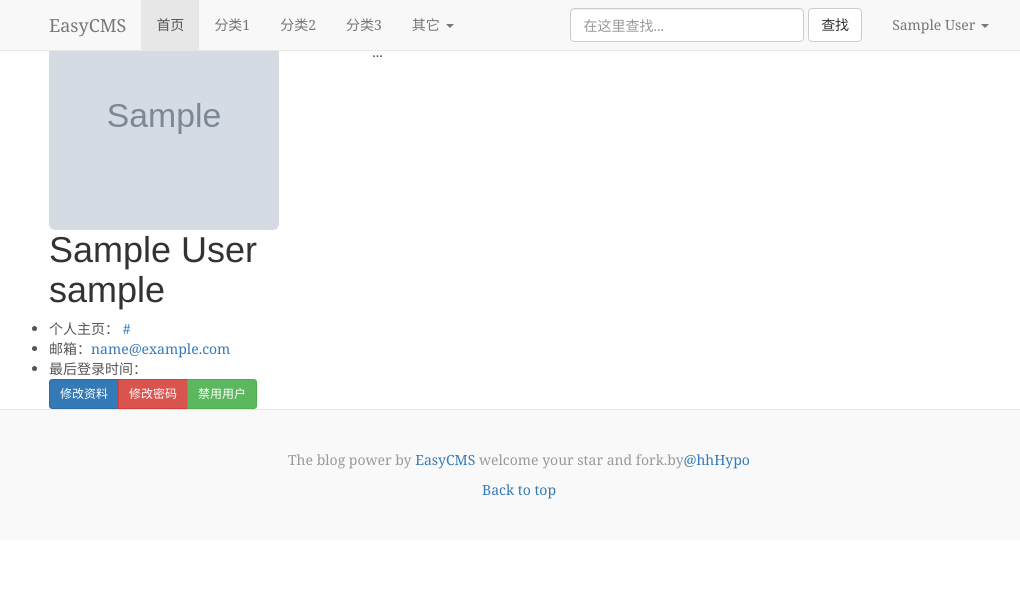
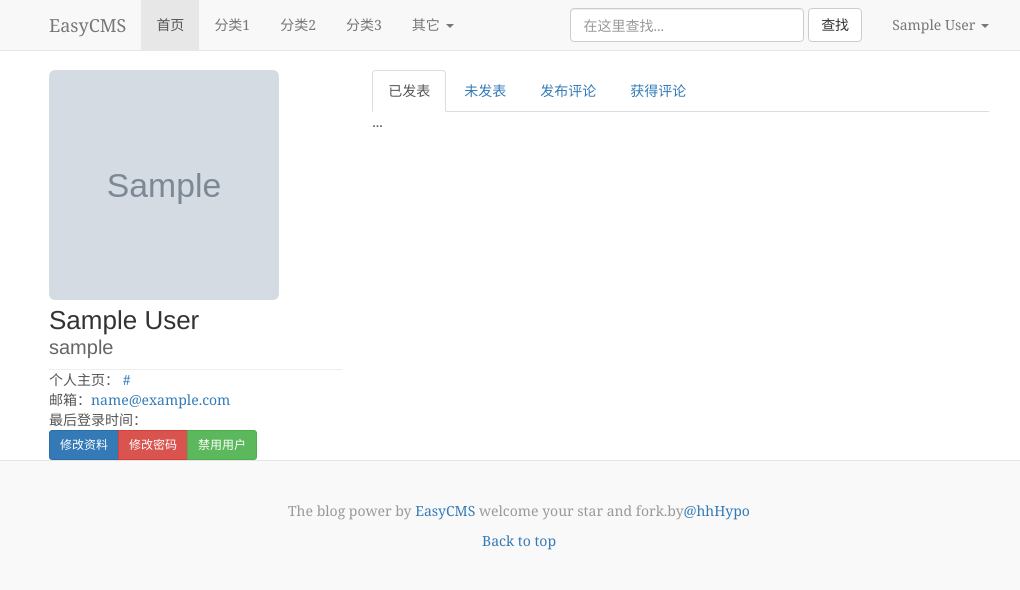
Before and after one commit to RokyZevon/EasyCMS, a Flask app: template app/templates/profile.html in a window 1280 px wide. Shown: the top 590 px of the page, without its empty margins (121-1141 px from the left). Run offline with Flask 2, Linux system fonts and the light colour scheme; a user stored in the database is signed in; tables that the repository leaves empty hold one stand-in row (values such as "Sample post"); the template is opened without the code that fills it: values that come from a table or form of the project are taken from there, most other values are stand-ins (such as "Sample title", 1, 10 or a date in 2020); grey boxes marked "Sample" are stand-in pictures.

Commit message:
update css file

```diff
--- a/app/static/css/blog.css
+++ b/app/static/css/blog.css
@@ -5,7 +5,7 @@
 body {
     font-family: Georgia, "Times New Roman", Times, serif;
     color: #555;
-
+    padding-top: 70px;
 }
 
 h1, .h1,
@@ -41,8 +41,6 @@ h6, .h6 {
 
 .blog-masthead {
     background-color: #428bca;
-    -webkit-box-shadow: inset 0 -2px 5px rgba(0,0,0,.1);
-    box-shadow: inset 0 -2px 5px rgba(0,0,0,.1);
 
 }
 
@@ -50,7 +48,6 @@ h6, .h6 {
 .blog-nav-item {
     position: relative;
     display: inline-block;
-    padding: 10px;
     font-weight: 500;
     color: #cdddeb;
 
@@ -172,6 +169,40 @@ h6, .h6 {
 
 
 /*
+ *  * Profile
+ *   */
+
+.vcard-names {
+    margin-top: 5px;
+    line-height: 1;
+}
+.vcard-fullname {
+    display: block;
+    overflow: hidden;
+    width: 100%;
+    font-size: 26px;
+    line-height: 30px;
+    text-overflow: ellipsis;
+}
+.vcard-username {
+    display: block;
+    overflow: hidden;
+    width: 100%;
+    font-size: 20px;
+    font-style: normal;
+    font-weight: 300;
+    line-height: 24px;
+    color: #666;
+    text-overflow: ellipsis;
+}
+.vcard-details {
+    list-style: none;
+    padding-top: 15px;
+    padding-bottom: 15px;
+    border-top: 1px solid #eee;
+}
+
+/*
  *  * Footer
  *   */
 
--- a/app/static/css/login.css
+++ b/app/static/css/login.css
@@ -1,7 +1,8 @@
 body {
-  padding-top: 40px;
+  padding-top: 0px;
   padding-bottom: 40px;
-  background-color: #eee;
+  background-color: #f9f9f9;
+
 }
 
 .form-signin {
```
